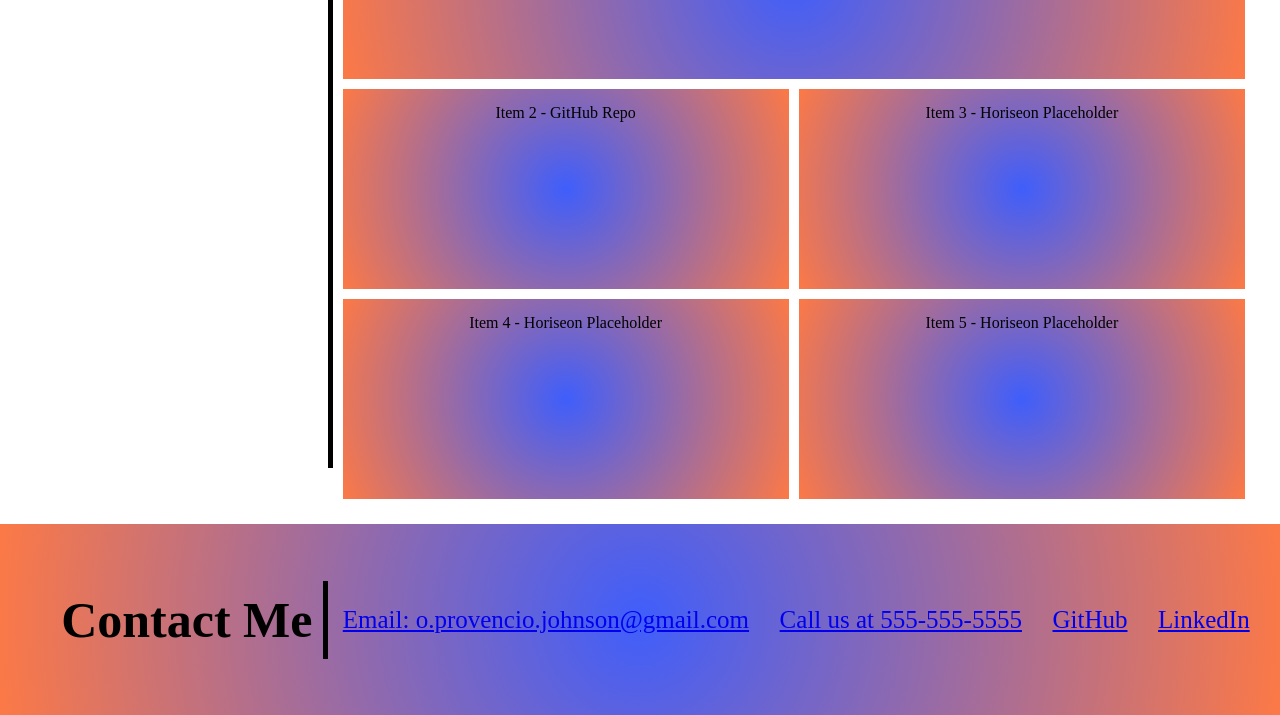
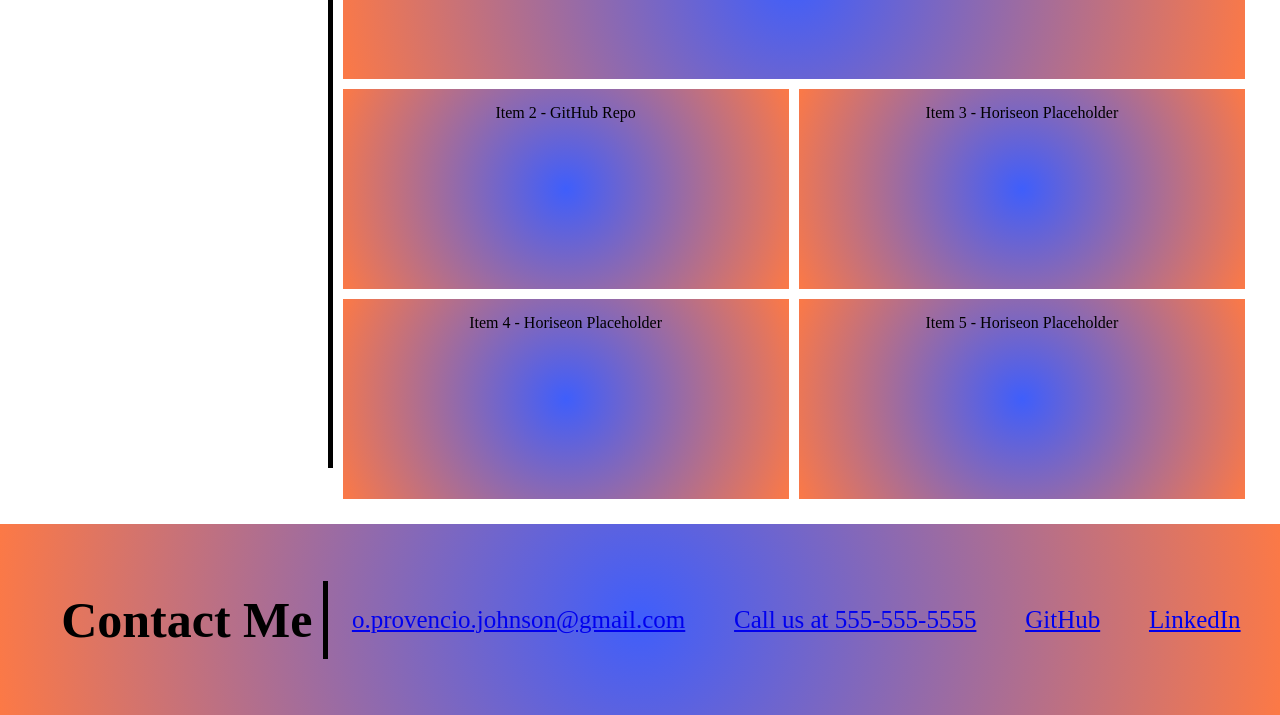
Before and after one commit to Olive-Provencio-Johnson/skills-portfolio, a plain HTML site: page index.html in a window 1280 px wide. Shown: the part 417-1132 px from the top of the page. Drawn offline with Linux system fonts and the light colour scheme.

Commit message:
updated email address, removed the word email

```diff
--- a/index.html
+++ b/index.html
@@ -55,7 +55,7 @@
     <footer class="footer">
         <h2 class="header-left">Contact Me</h2>
         <article class="main-contact-me">
-            <p><a href="mailto:o.provencio.johnson@gmail.com">Email: o.provencio.johnson@gmail.com</a></p>
+            <p><a href="mailto:o.provencio.johnson@gmail.com">o.provencio.johnson@gmail.com</a></p>
             <p><a href="tel:5555555555">Call us at 555-555-5555</a></p>
             <p><a href="https://github.com/Olive-Provencio-Johnson">GitHub</a></p>
             <p><a href="https://www.linkedin.com/in/olivia-provencio-johnson/">LinkedIn</a></p>
```
